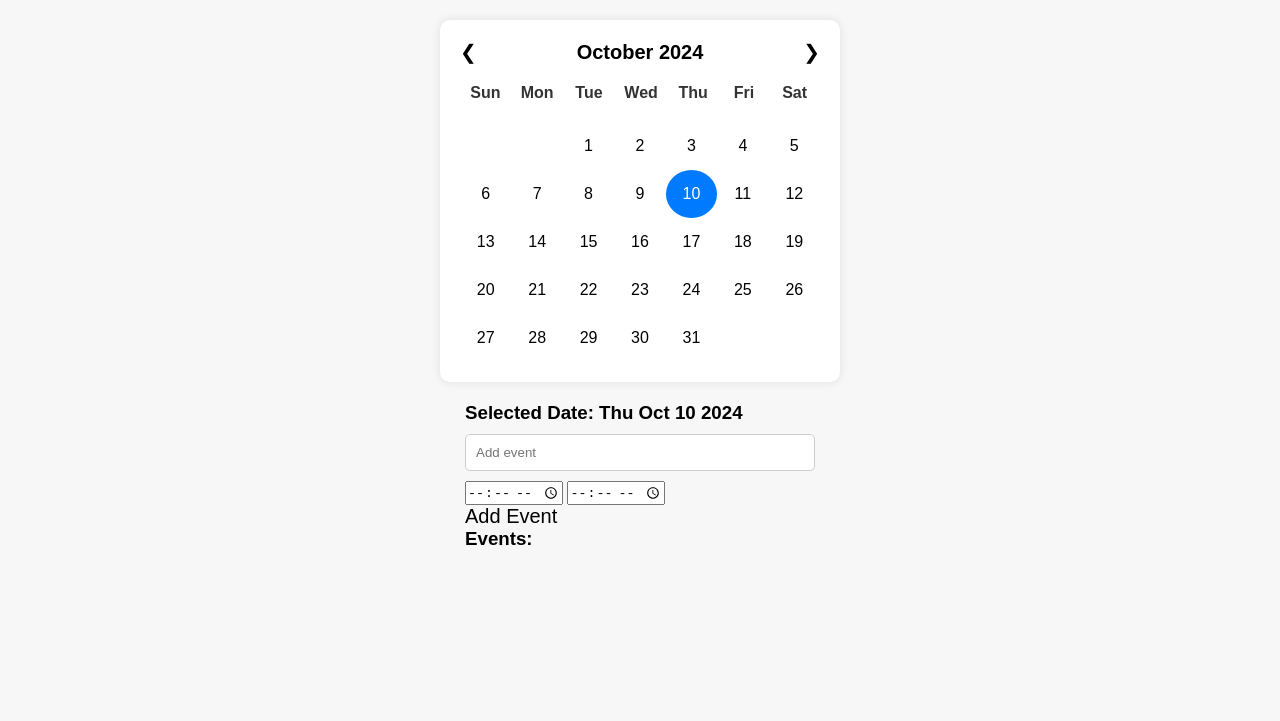
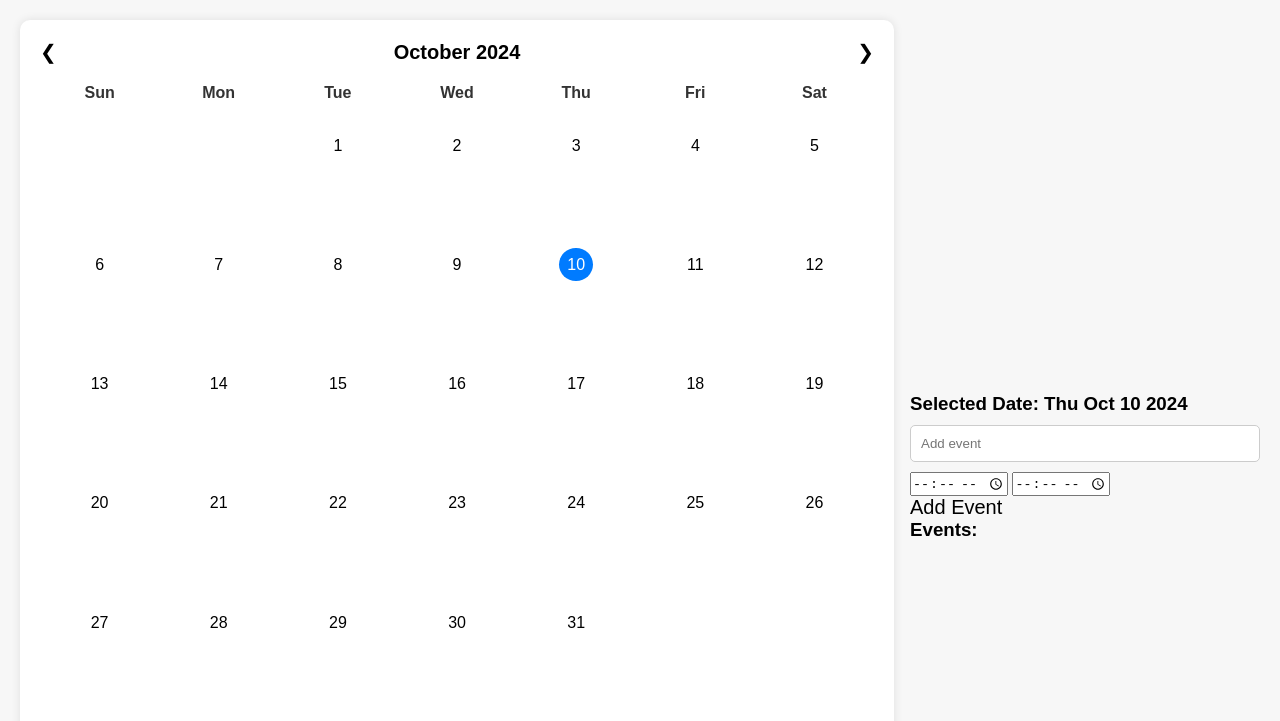
Before and after one commit to Mausham07/Calendar, a plain HTML site: page index.html in a window 1280 px wide. Drawn offline with Linux system fonts and the light colour scheme.

Commit message:
Initial calendar styling

```diff
--- a/script.js
+++ b/script.js
@@ -10,9 +10,14 @@ class MakeEvent {
     this.timeend = timeend
     this.date = date
   }
+}
 
+function createDateElement() {
+  const dateElement = document.createElement("div")
+  dateElement.className = "date-square"
+  return dateElement
+}
 
-}
 function renderCalendar() {
   const monthNameElement = document.getElementById("month-name");
   const yearElement = document.getElementById("year");
@@ -35,18 +40,21 @@ function renderCalendar() {
 
   // Add empty slots for days of previous month
   for (let i = 0; i < firstDay; i++) {
-    const emptyDiv = document.createElement("div");
+    const emptyDiv = createDateElement()
     daysElement.appendChild(emptyDiv);
   }
 
   // Add days of the current month
   for (let day = 1; day <= lastDate; day++) {
-    const dayDiv = document.createElement("div");
-    dayDiv.textContent = day;
+    // Put the date text in a span element to make styling easier
+    const dayDiv = createDateElement()
+    const textElement = document.createElement("span");
+    textElement.textContent = day
+    dayDiv.appendChild(textElement)
 
     // Highlight current day
     if (day === currentDate.getDate() && currentMonth === new Date().getMonth() && currentYear === new Date().getFullYear()) {
-      dayDiv.classList.add("current-day");
+      textElement.classList.add("current-day");
     }
 
     // Event handler to select a day
--- a/styles.css
+++ b/styles.css
@@ -6,7 +6,9 @@
 
 body {
   font-family: Arial, sans-serif;
-  display: flex;
+  display: grid;
+  grid-template-columns: 3fr 1fr;
+  gap: 1rem;
   flex-direction: column;
   align-items: center;
   background-color: #f7f7f7;
@@ -18,7 +20,9 @@ body {
   padding: 20px;
   border-radius: 10px;
   box-shadow: 0 0 10px rgba(0, 0, 0, 0.1);
-  width: 400px;
+  aspect-ratio: 1 / 1;
+  width: 100%;
+  max-height: 100%;
   text-align: center;
 }
 
@@ -61,6 +65,16 @@ button {
   padding: 15px;
   cursor: pointer;
   position: relative;
+}
+
+.date-square {
+  aspect-ratio: 1 / 1;
+  width: 100%;
+  max-height: 100%;
+}
+
+.date-square span {
+  padding: 0.5rem;
 }
 
 .days div:hover {
```
